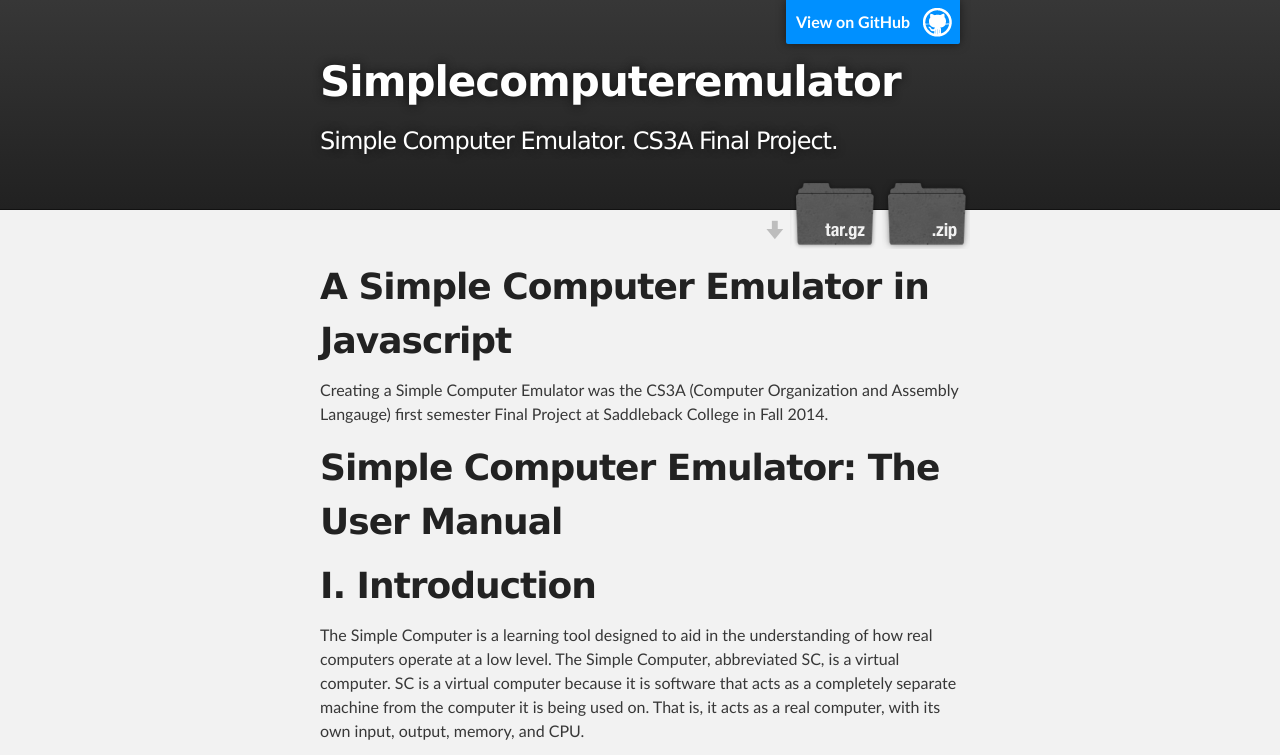
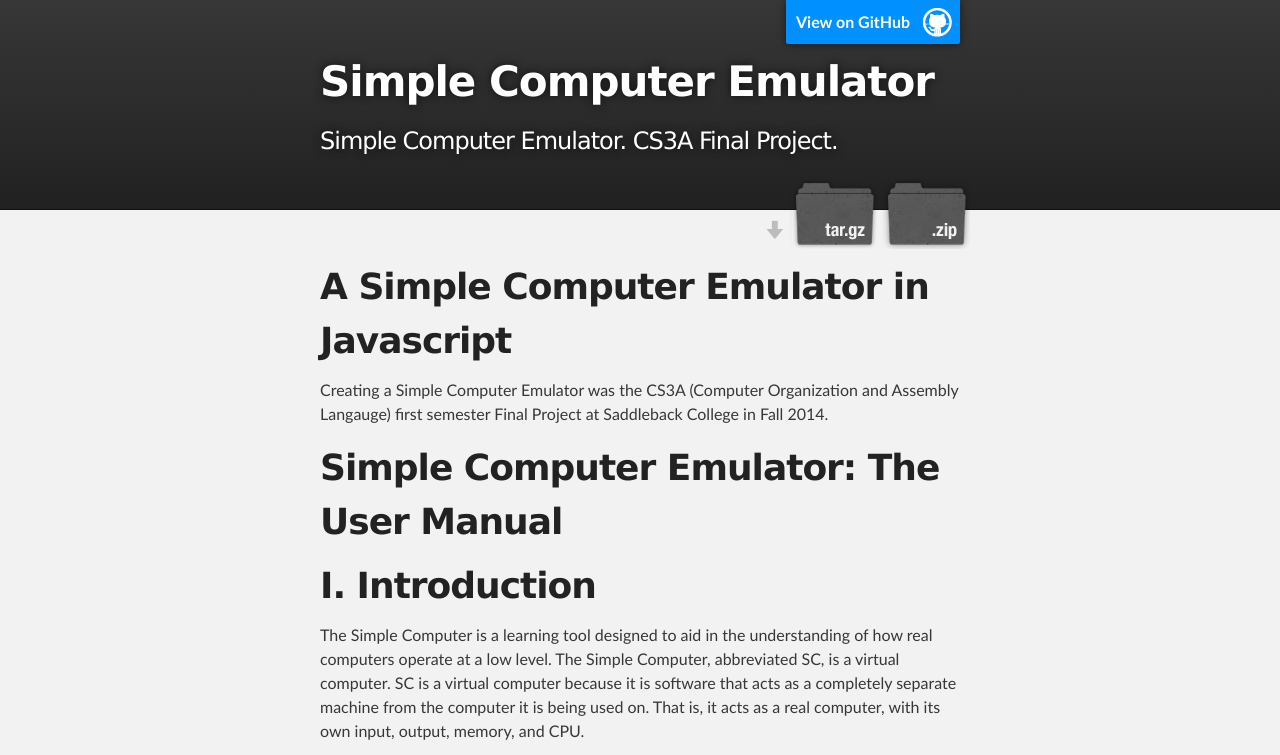
Before and after one commit to andgates/SimpleComputerEmulator, a plain HTML site: page index.html in a window 1280 px wide. Shown: the top 755 px of the page. Drawn offline with Linux system fonts and the light colour scheme.

Commit message:
Create gh-pages branch via GitHub

```diff
--- a/index.html
+++ b/index.html
@@ -4,11 +4,11 @@
   <head>
     <meta charset='utf-8'>
     <meta http-equiv="X-UA-Compatible" content="chrome=1">
-    <meta name="description" content="Simplecomputeremulator : Simple Computer Emulator. CS3A Final Project.">
+    <meta name="description" content="Simple Computer Emulator : Simple Computer Emulator. CS3A Final Project.">
 
     <link rel="stylesheet" type="text/css" media="screen" href="stylesheets/stylesheet.css">
 
-    <title>Simplecomputeremulator</title>
+    <title>Simple Computer Emulator</title>
   </head>
 
   <body>
@@ -18,7 +18,7 @@
         <header class="inner">
           <a id="forkme_banner" href="https://github.com/andgates/SimpleComputerEmulator">View on GitHub</a>
 
-          <h1 id="project_title">Simplecomputeremulator</h1>
+          <h1 id="project_title">Simple Computer Emulator</h1>
           <h2 id="project_tagline">Simple Computer Emulator. CS3A Final Project.</h2>
 
             <section id="downloads">
@@ -149,7 +149,7 @@ Machine Language Code</p>
     <!-- FOOTER  -->
     <div id="footer_wrap" class="outer">
       <footer class="inner">
-        <p class="copyright">Simplecomputeremulator maintained by <a href="https://github.com/andgates">andgates</a></p>
+        <p class="copyright">Simple Computer Emulator maintained by <a href="https://github.com/andgates">andgates</a></p>
         <p>Published with <a href="https://pages.github.com">GitHub Pages</a></p>
       </footer>
     </div>
```
Also changed, not shown: params.json (+1 -1 lines).
